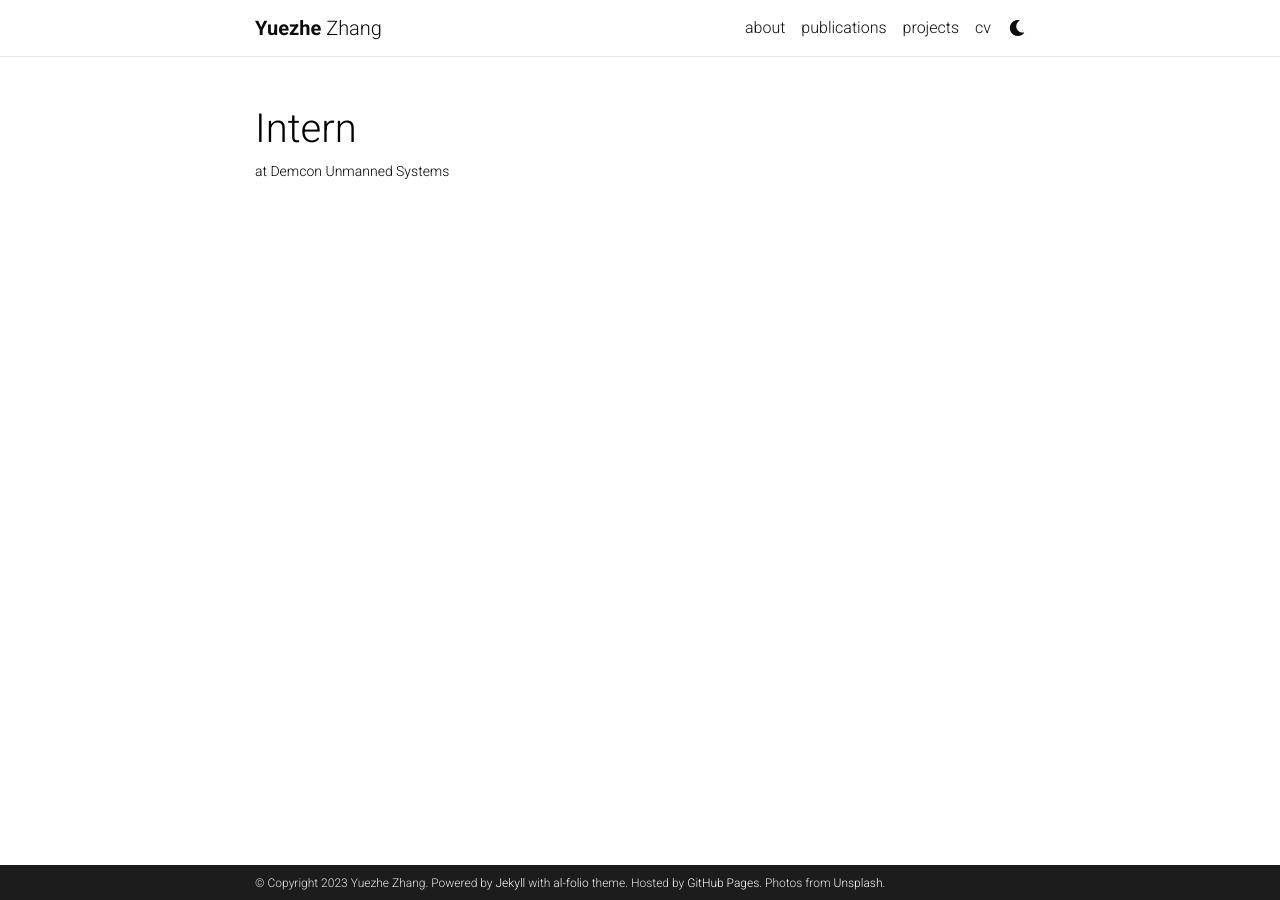
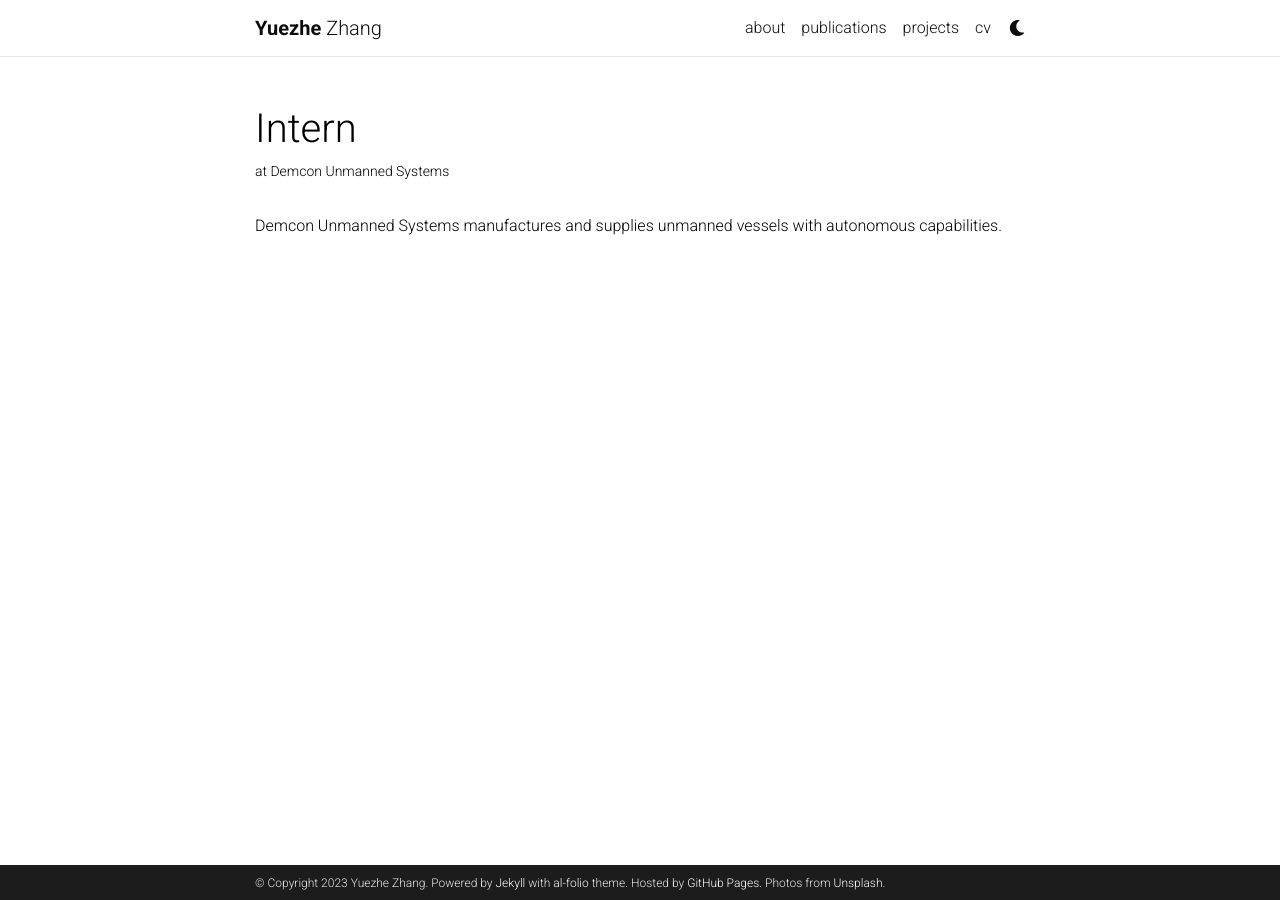
Before and after one commit to yuezhezhang/yuezhe-zhang.github.io, a Jekyll site: the page built from _projects/intern_dus.md, in a window 1280 px wide. Built offline with Jekyll 4.4.1, drawn with Linux system fonts in a browser that asks for light colours; comment, search, counter and statistics services are not loaded; a style sheet for code colours, icons or effects is not loaded.

Commit message:
Update intern

```diff
--- a/_projects/intern_dus.md
+++ b/_projects/intern_dus.md
@@ -6,3 +6,5 @@ img: assets/img/intern/cover.jpg
 importance: 1
 category: intern
 ---
+
+Demcon Unmanned Systems manufactures and supplies unmanned vessels with autonomous capabilities.
```
